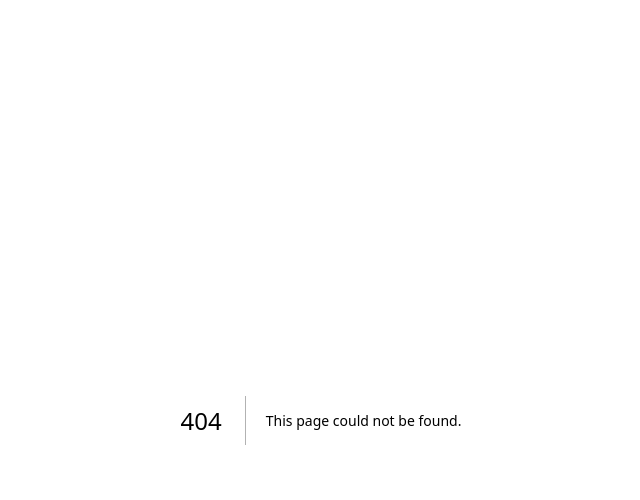
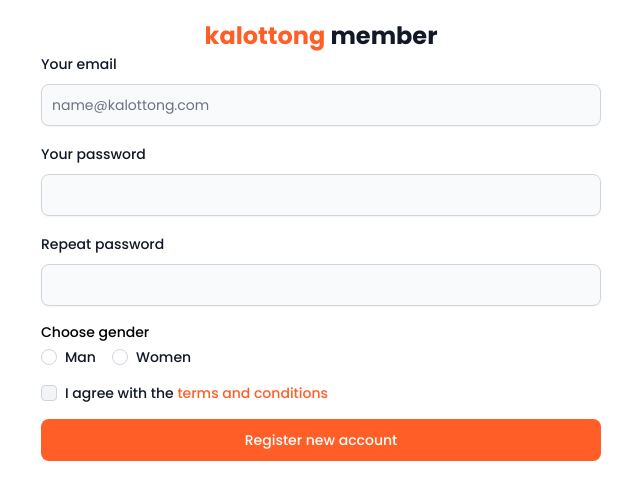
Before and after one commit to muhahsanarifin/kalottong, a Next.js app: page /auth/register in a window 1280 px wide. Before the commit this address had no page. Shown: the top 500 px of the page, without its empty margins (319-959 px from the left). Built offline with nearby package versions, Linux system fonts and the light colour scheme.

Commit message:
Add register.tsx

```diff
--- /dev/null
+++ b/src/pages/auth/register.tsx
@@ -0,0 +1,20 @@
+import React from "react";
+import { RegisterForm } from "@/components/Forms";
+import { TitleRegister } from "@/components/Layout";
+
+const Register = () => {
+  return (
+    <>
+      <TitleRegister>
+        <section className="flex flex-col items-center">
+          <h3 className="text-2xl font-bold text-gray-900">
+            <span className="text-red-orange">kalottong</span> member
+          </h3>
+          <RegisterForm />
+        </section>
+      </TitleRegister>
+    </>
+  );
+};
+
+export default Register;
```
